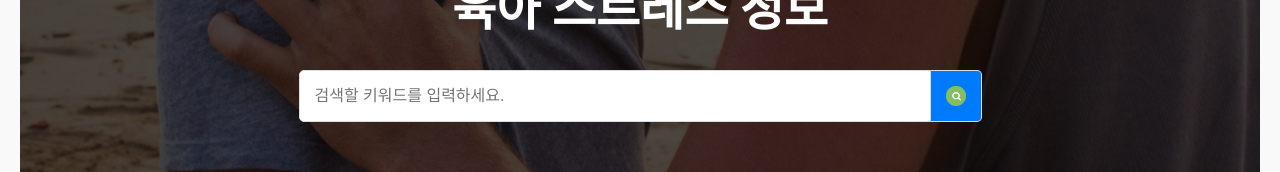
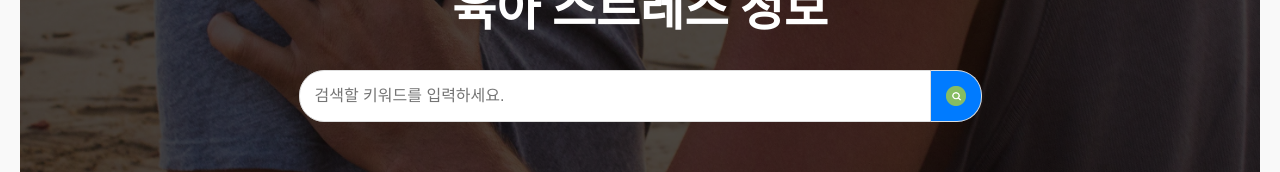
Before and after one commit to Likelion-YeungNam-Univ/12th-JollyJourney-FE, a React (Create React App) app: page / in a window 1280 px wide. Shown: the part 195-367 px from the top of the page. Built offline with nearby package versions, Linux system fonts and the light colour scheme.

Commit message:
Radius of Search added

```diff
--- a/src/components/board/Board.css
+++ b/src/components/board/Board.css
@@ -27,7 +27,7 @@
   padding: 15px;
   font-size: 16px;
   border: 1px solid #ddd;
-  border-radius: 5px 0 0 5px;
+  border-radius: 25px 0 0 25px; /* 둥글게 */
 }
 
 .search-button {
@@ -36,7 +36,7 @@
   border-left: none;
   background-color: #007bff;
   cursor: pointer;
-  border-radius: 0 5px 5px 0;
+  border-radius: 0 25px 25px 0; /* 둥글게 */
   display: flex;
   align-items: center;
   justify-content: center;
```
